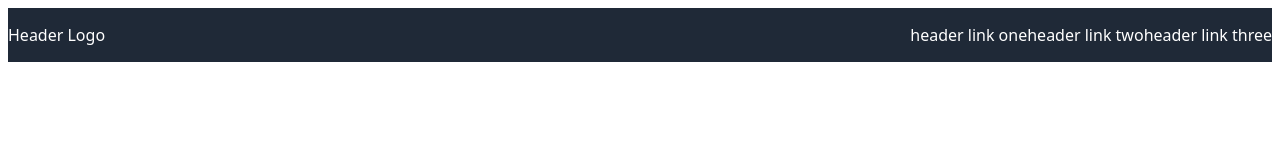
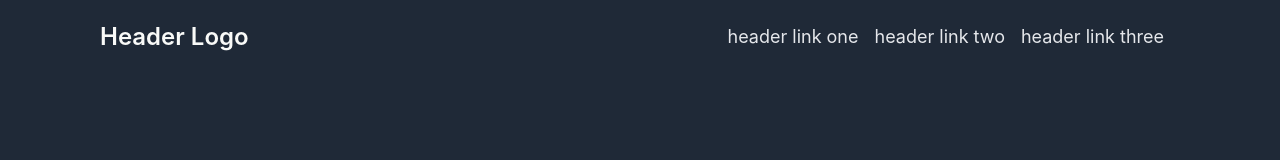
Before and after one commit to JPCrowGit/landing-page, a plain HTML site: page index.html in a window 1280 px wide. Drawn offline with Linux system fonts and the light colour scheme.

Commit message:
Add font styling to header content, 100px side padding to header content and 8px top and bottom padding

```diff
--- a/index.html
+++ b/index.html
@@ -9,7 +9,7 @@
 </head>
 <body>
     <div class="header">
-        Header Logo
+        <div class="logo">Header Logo</div>
         <ul>
             <li>header link one</li>
             <li>header link two</li>
--- a/style.css
+++ b/style.css
@@ -1,16 +1,31 @@
 body {
-    font-family: system-ui, -apple-system, BlinkMacSystemFont, 'Segoe UI', Roboto, Oxygen, Ubuntu, Cantarell, 'Open Sans', 'Helvetica Neue', sans-serif;
+    font-family: -apple-system, BlinkMacSystemFont, 'Segoe UI', Roboto, Oxygen, Ubuntu, Cantarell, 'Open Sans', 'Helvetica Neue', sans-serif;
+    margin: 0;
+    min-height: 100vh;
+    background: #1F2937;
 }
 
+/* header */
 .header {
-    background: #1F2937;
-    color: white;
     display: flex;
     align-items: center;
+    padding: 8px 100px;
+}
+
+.logo {
+    font-size: 24px;
+    font-weight: 600;
+    color: #f9faf8;
 }
 
 ul {
     display: flex;
     list-style: none;
     margin-left: auto;
+    font-size: 18px;
+    color: #E5E7EB;
 }
+
+li {
+    margin-right: 16px;
+}
```
